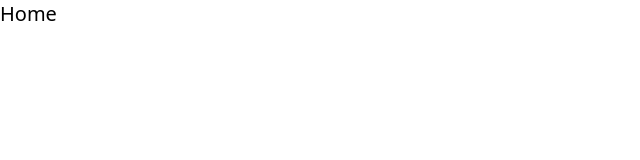
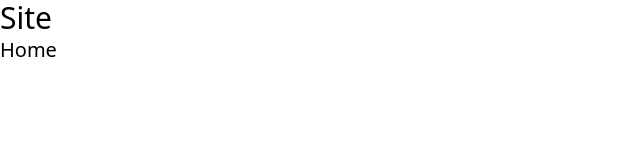
Before and after one commit to eclopez/next-starter-kit, a Next.js app: page / in a window 1280 px wide. Shown: the top 160 px of the page, without its empty margins (0-640 px from the left). Built offline with nearby package versions, Linux system fonts and the light colour scheme.

Commit message:
feat: Add components

```diff
--- a/src/app/layout.tsx
+++ b/src/app/layout.tsx
@@ -1,4 +1,5 @@
 import type { Metadata } from "next";
+import Header from "@/components/Header";
 
 import "@/styles/global.css";
 
@@ -14,7 +15,10 @@ export default function RootLayout({
 }) {
   return (
     <html lang="en">
-      <body>{children}</body>
+      <body>
+        <Header text="Site" />
+        {children}
+      </body>
     </html>
   );
 }
--- /dev/null
+++ b/src/components/Header/index.tsx
@@ -0,0 +1,11 @@
+interface HeaderProps {
+  text: string;
+}
+
+export default function Header({ text }: HeaderProps) {
+  return (
+    <header>
+      <h1 className="text-3xl">{text}</h1>
+    </header>
+  );
+}
--- a/tsconfig.json
+++ b/tsconfig.json
@@ -14,6 +14,7 @@
     "isolatedModules": true,
     "jsx": "preserve",
     "paths": {
+      "@/components/*": ["components/*"],
       "@/styles/*": ["styles/*"]
     },
     "plugins": [
```
